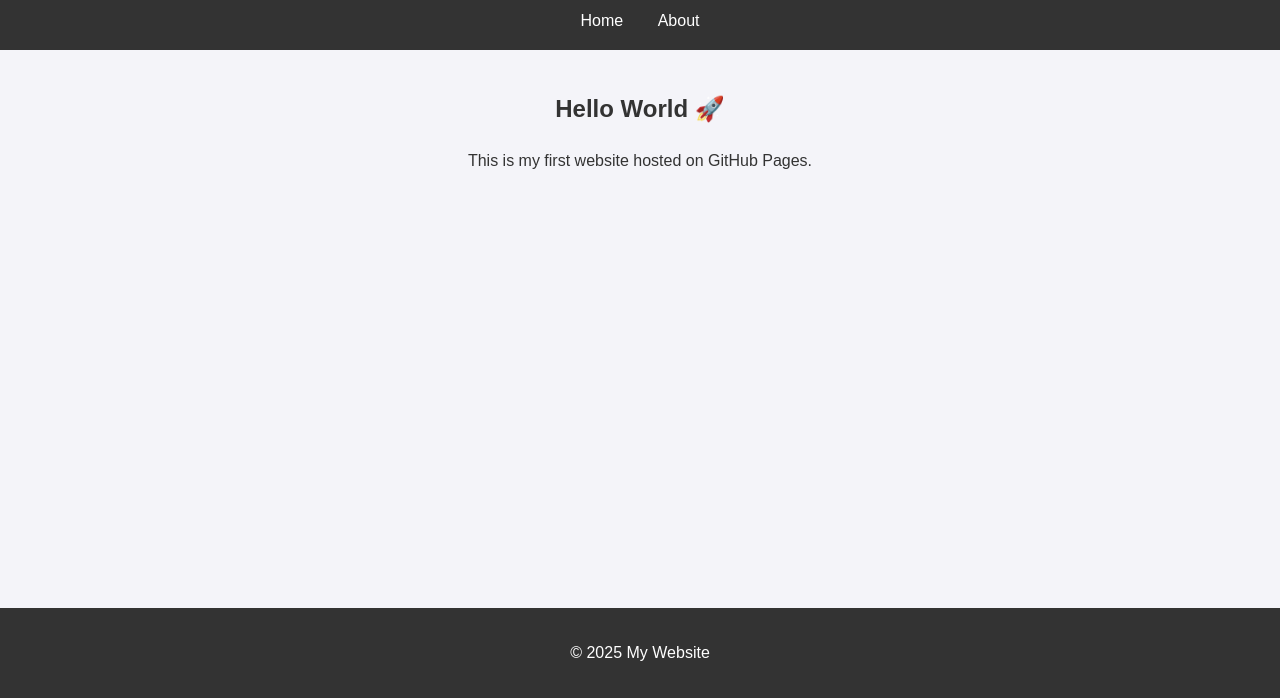
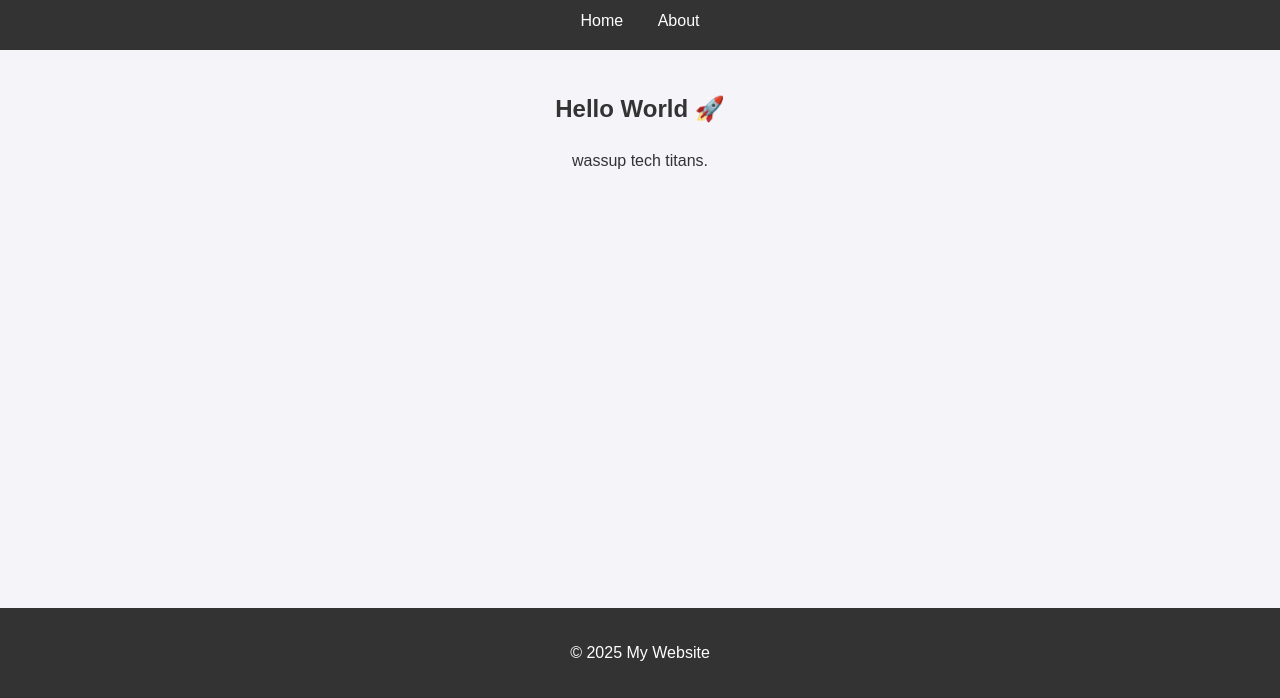
Before and after one commit to sanvith2008-maker/satus, a plain HTML site: page index.html in a window 1280 px wide. Shown: the part 102-800 px from the top of the page. Drawn offline with Linux system fonts and the light colour scheme.

Commit message:
Add files via upload

```diff
--- a/index.html
+++ b/index.html
@@ -17,7 +17,7 @@
 
     <main>
         <h2>Hello World 🚀</h2>
-        <p>This is my first website hosted on GitHub Pages.</p>
+        <p>wassup tech titans.</p>
     </main>
 
     <footer>
```
Also changed, not shown: about.html (+1 -1 lines).
